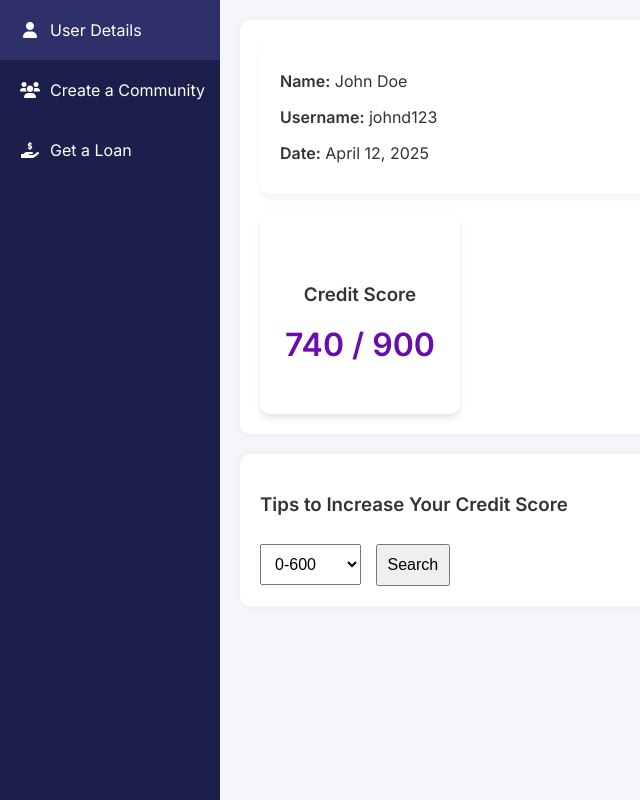
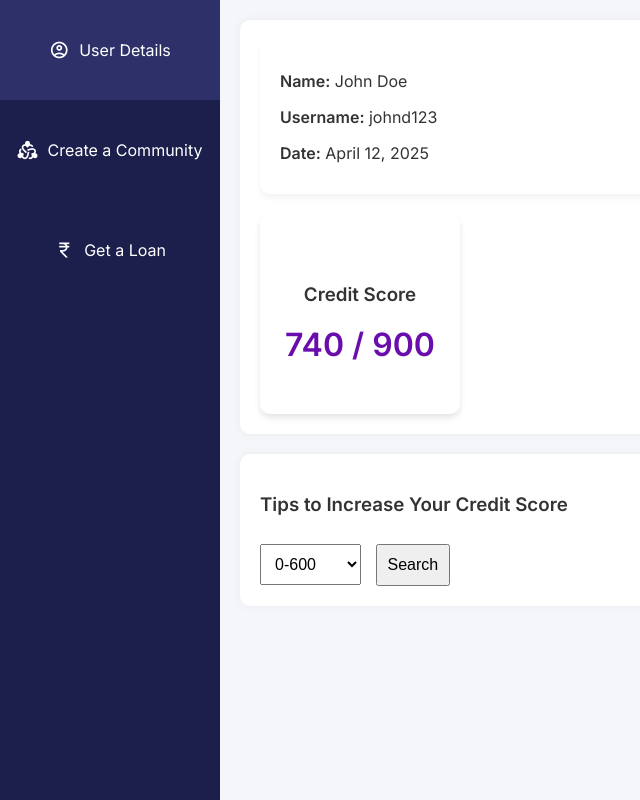
Before and after one commit to Thanushree4104/FlexiFund, a Flask app: template templates/borrower_dashboard.html in a window 1280 px wide. Shown: the whole page, without its empty margins (0-640 px from the left). Run offline with Flask 3, Linux system fonts and the light colour scheme; the template is opened without the code that fills it, so the values that code supplies are empty.

Commit message:
Update borrower_dashboard.html

```diff
--- a/templates/borrower_dashboard.html
+++ b/templates/borrower_dashboard.html
@@ -4,8 +4,8 @@
   <meta charset="UTF-8">
   <meta name="viewport" content="width=device-width, initial-scale=1.0">
   <title>User Dashboard</title>
+  <link href="https://fonts.googleapis.com/icon?family=Material+Icons+Outlined" rel="stylesheet">
   <link href="https://fonts.googleapis.com/css2?family=Inter:wght@400;600&display=swap" rel="stylesheet">
-  <link rel="stylesheet" href="https://cdnjs.cloudflare.com/ajax/libs/font-awesome/6.0.0-beta3/css/all.min.css" integrity="sha512-Fo3rlrZj/k7ujTnHg4CGR2D7kSs0v4LLanwZ8bX/GrN1Ebb4ER1Uy58JfHCz9XYsA7L9Qb6c9HGzO5mN8fbs3g==" crossorigin="anonymous" referrerpolicy="no-referrer" />
   <style>
     body {
       margin: 0;
@@ -39,8 +39,10 @@
       transition: background 0.2s;
       display: flex;
       align-items: center;
+      justify-content: center;
       gap: 10px;
       position: relative;
+      height: 60px;
     }
     .sidebar ul li:hover {
       background-color: #2e3169;
@@ -48,13 +50,15 @@
     .sidebar ul li i {
       min-width: 20px;
       text-align: center;
+      color: white;
+      font-size: 20px;
     }
     .sidebar ul li span {
-      display: inline-block; /* Keeps the text in one line */
-      white-space: nowrap; /* Prevents wrapping */
+      display: none;
+      white-space: nowrap;
     }
     .sidebar:hover ul li span {
-      display: inline-block; /* Keeps the text in one line even when expanded */
+      display: inline-block;
     }
     .sidebar ul li:hover {
       background-color: #2e3169;
@@ -139,13 +143,18 @@
   <div class="container">
     <div class="sidebar">
       <ul>
-        <li><i class="fas fa-user"></i><span>User Details</span></li>
-        <li><i class="fas fa-users"></i><span>Create a Community</span></li>
+        <!-- User Details -->
+        <li><i class="material-icons-outlined">account_circle</i><span>User Details</span></li>
+
+        <!-- Create a Community -->
+        <li><i class="material-icons-outlined">diversity_2</i><span>Create a Community</span></li>
+
+        <!-- Get a Loan (with submenu) -->
         <li class="has-submenu" onclick="toggleSubmenu(this)">
-          <i class="fas fa-hand-holding-usd"></i><span>Get a Loan</span>
+          <i class="material-icons-outlined">currency_rupee</i><span>Get a Loan</span>
           <ul class="submenu">
-            <li><i class="fas fa-user"></i><span>Individual</span></li>
-            <li><i class="fas fa-users"></i><span>Join a Group</span></li>
+            <li><i class="material-icons-outlined">person</i><span>Individual</span></li>
+            <li><i class="material-icons-outlined">groups</i><span>Join a Group</span></li>
           </ul>
         </li>
       </ul>
```
